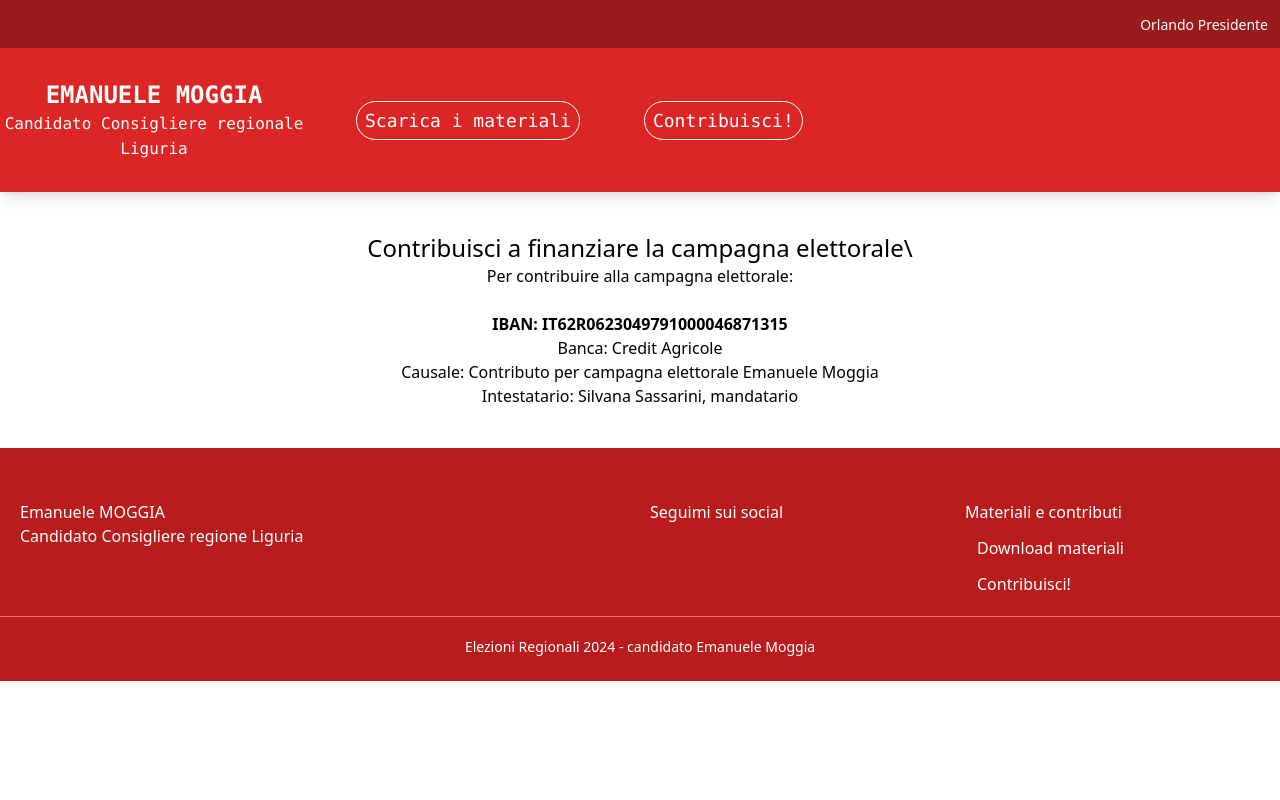
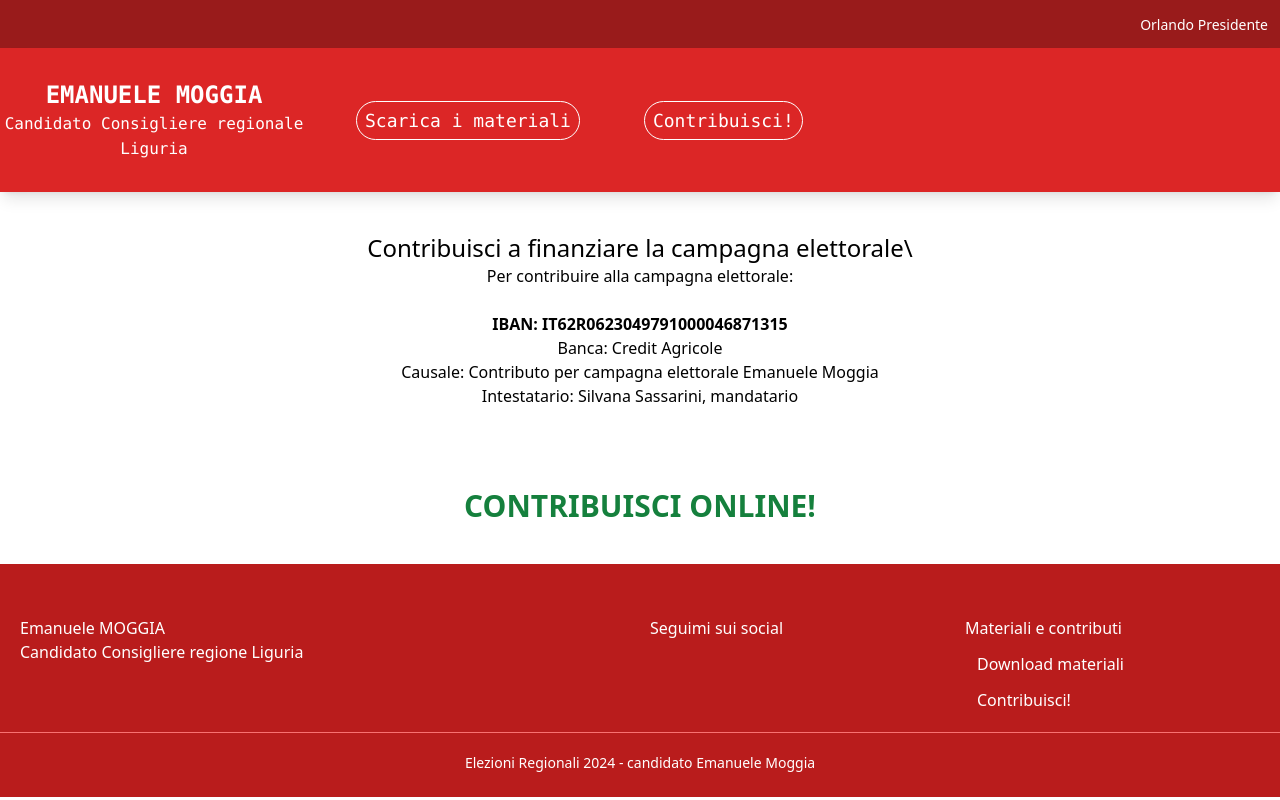
Before and after one commit to danimog/sito, a Nuxt app: page /contribuisci in a window 1280 px wide. Built offline with nearby package versions, Linux system fonts and the light colour scheme.

Commit message:
add stripe

```diff
--- a/pages/contribuisci.vue
+++ b/pages/contribuisci.vue
@@ -13,6 +13,11 @@
                 Intestatario: Silvana Sassarini, mandatario <br>
             </p>
 
+            <p class="text-3xl mt-20 font-bold text-green-700">
+                <a href="https://politic-ally.it/campaign/6707e06997a4c6154ac2a358" target="_blank">
+                    <strong>CONTRIBUISCI ONLINE!</strong>
+                </a>
+            </p>
         </div>
 
         <AppFooter />
```
